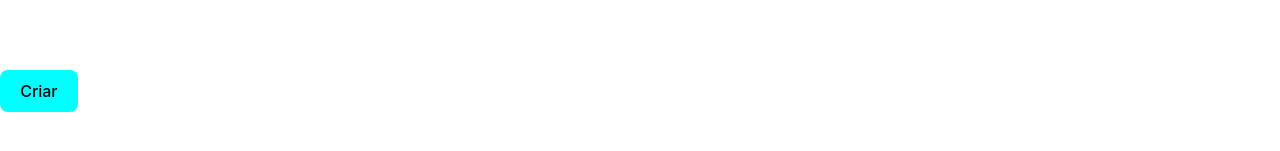
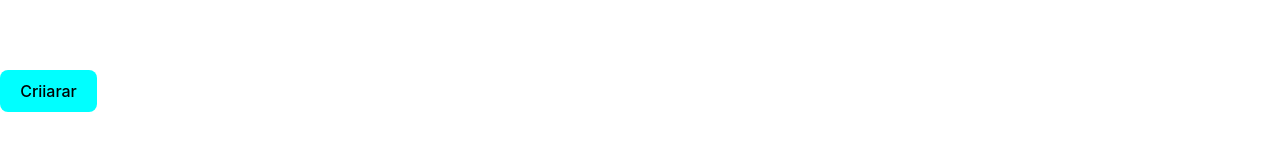
Before and after one commit to leomarzeuski/todo-list.js-ts, a React (Vite) app in the folder todo-list/: page / in a window 1280 px wide. Shown: the part 309-460 px from the top of the page. Built offline with nearby package versions, Linux system fonts and the light colour scheme.

Commit message:
Alterações

```diff
--- a/todo-list/src/compenets/input/Input.tsx
+++ b/todo-list/src/compenets/input/Input.tsx
@@ -6,7 +6,7 @@ class Input extends Component {
         return (
             <div className='container'>
                 <input className='Input' type="text"></input>
-                <button className='Button'> Criar</button>
+                <button className='Button'> Criiarar</button>
             </div>
         );
     }
```
